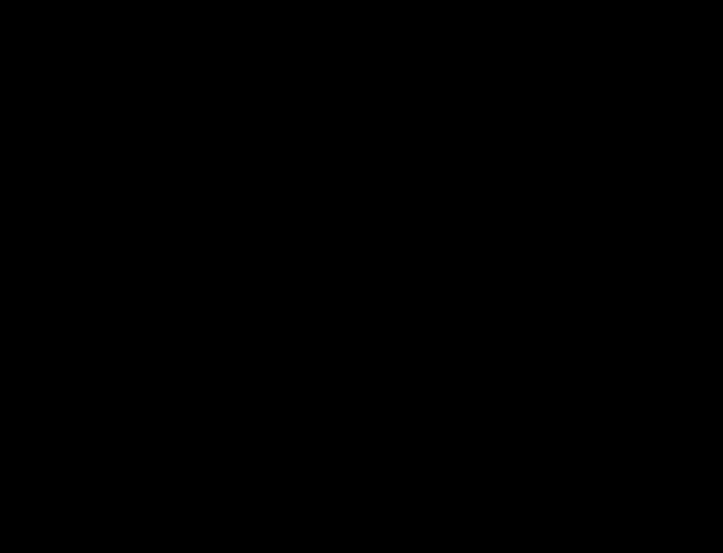
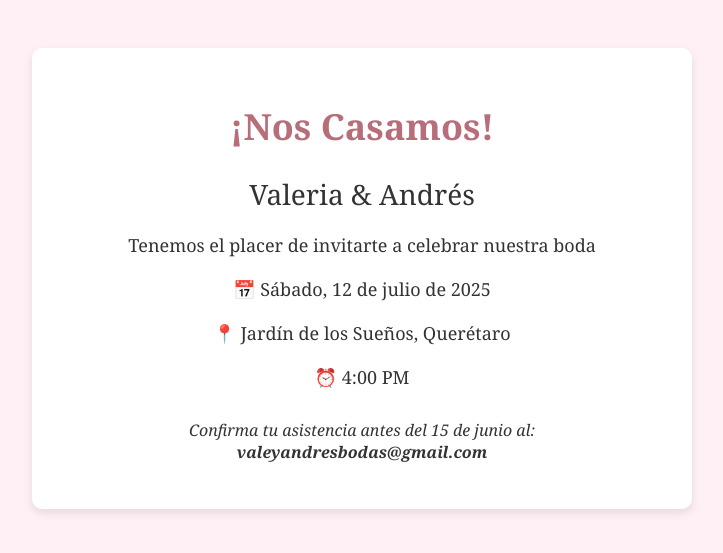
Before and after one commit to jimenalhv/boda-jimena-sergio, a plain HTML site: page index.html in a window 1280 px wide. Shown: the whole page, without its empty margins (278-1001 px from the left). Drawn offline with Linux system fonts and the light colour scheme.

Commit message:
Update index.html

```diff
--- a/index.html
+++ b/index.html
@@ -1,64 +1,53 @@
 <!DOCTYPE html>
 <html lang="es">
 <head>
-  <meta charset="UTF-8" />
-  <meta name="viewport" content="width=device-width, initial-scale=1.0"/>
-  <title>Boda Valeria & Andrés</title>
-<style>
-  body {
-    font-family: 'Georgia', serif;
-    background: #000000; /* Fondo negro */
-    margin: 0;
-    padding: 0;
-    color: #ffffff; /* Letras blancas */
-  }
-
-  <header>
-    <h1>¡Save The Date!</h1>
-    <p>Jimena & Sergio - 04 de Octubre de 2025</p>
-  </header>
-
-  <section>
-    <h2>Te esperamos</h2>
-    <p>📍 Jardín Los Magueyes, Morelia<br>⏰ 7:30 pm</p>
-    <p>Será un día lleno de amor, alegría y magia… y no sería lo mismo sin ti.</p>
-  </section>
-
-  <section>
-  <h2>Confirma tu asistencia</h2>
-  <form action="jiliheva@gmail.com" method="POST" enctype="text/plain">
-    <input type="text" name="Nombre" placeholder="Tu nombre" required />
-    <input type="email" name="Correo" placeholder="Tu correo" required />
-    <textarea name="Mensaje" rows="4" placeholder="¿Vendrás acompañado? ¿Tienes alguna duda?"></textarea>
-    <button type="submit">Confirmar</button>
-  </form>
-</section>
-
-  <section class="gallery">
-    <h2>Nuestros Momentos</h2>
-    <img src="https://via.placeholder.com/240x160.png?text=Foto+1" alt="foto 1" />
-    <img src="https://via.placeholder.com/240x160.png?text=Foto+2" alt="foto 2" />
-    <img src="https://via.placeholder.com/240x160.png?text=Foto+3" alt="foto 3" />
-  </section>
-
-  <section>
-    <h2>¿Dónde es?</h2>
-    <iframe
-      src="https://www.google.com/maps/embed?pb=!1m18!1m12!1m3!1d3732.4166767830293!2d-100.39199998467867!3d20.588818686253975!2m3!1f0!2f0!3f0!3m2!1i1024!2i768!4f13.1!3m3!1m2!1s0x85d34462cf6b2f33%3A0x2c365ac77a1b44f0!2sQuer%C3%A9taro!5e0!3m2!1ses!2smx!4v1616097839561!5m2!1ses!2smx"
-      allowfullscreen=""
-      loading="lazy"
-    ></iframe>
-  </section>
-
-  <section>
-    <h2>Confirma tu asistencia</h2>
-    <form action="mailto:valeyandresbodas@gmail.com" method="POST" enctype="text/plain">
-      <input type="text" name="Nombre" placeholder="Tu nombre" required />
-      <input type="email" name="Correo" placeholder="Tu correo" required />
-      <textarea name="Mensaje" rows="4" placeholder="¿Vendrás acompañado? ¿Tienes alguna duda?"></textarea>
-      <button type="submit">Confirmar</button>
-    </form>
-  </section>
-
+    <meta charset="UTF-8">
+    <meta name="viewport" content="width=device-width, initial-scale=1.0">
+    <title>Invitación de Boda</title>
+    <style>
+        body {
+            font-family: 'Georgia', serif;
+            background: #fff0f5;
+            color: #333;
+            text-align: center;
+            padding: 40px;
+        }
+        .card {
+            background: white;
+            border-radius: 10px;
+            box-shadow: 0 4px 10px rgba(0,0,0,0.1);
+            padding: 30px;
+            max-width: 600px;
+            margin: auto;
+        }
+        h1 {
+            font-size: 36px;
+            color: #b76e79;
+        }
+        .names {
+            font-size: 28px;
+            margin: 20px 0;
+        }
+        .details {
+            font-size: 18px;
+            margin-top: 20px;
+        }
+        .rsvp {
+            margin-top: 30px;
+            font-style: italic;
+            font-size: 16px;
+        }
+    </style>
+</head>
+<body>
+    <div class="card">
+        <h1>¡Nos Casamos!</h1>
+        <p class="names">Valeria & Andrés</p>
+        <p class="details">Tenemos el placer de invitarte a celebrar nuestra boda</p>
+        <p class="details">📅 Sábado, 12 de julio de 2025</p>
+        <p class="details">📍 Jardín de los Sueños, Querétaro</p>
+        <p class="details">⏰ 4:00 PM</p>
+        <p class="rsvp">Confirma tu asistencia antes del 15 de junio al: <br><strong>valeyandresbodas@gmail.com</strong></p>
+    </div>
 </body>
 </html>
```
